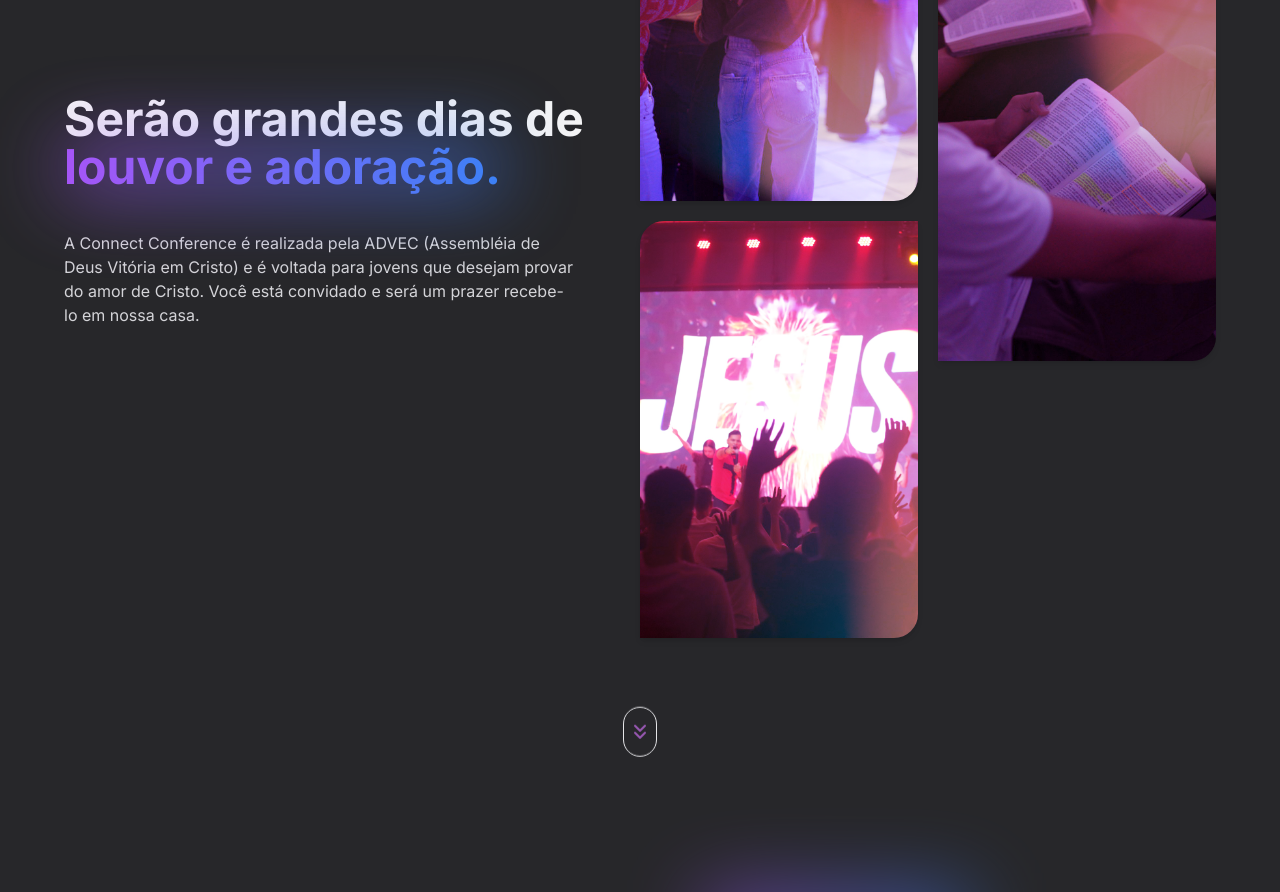
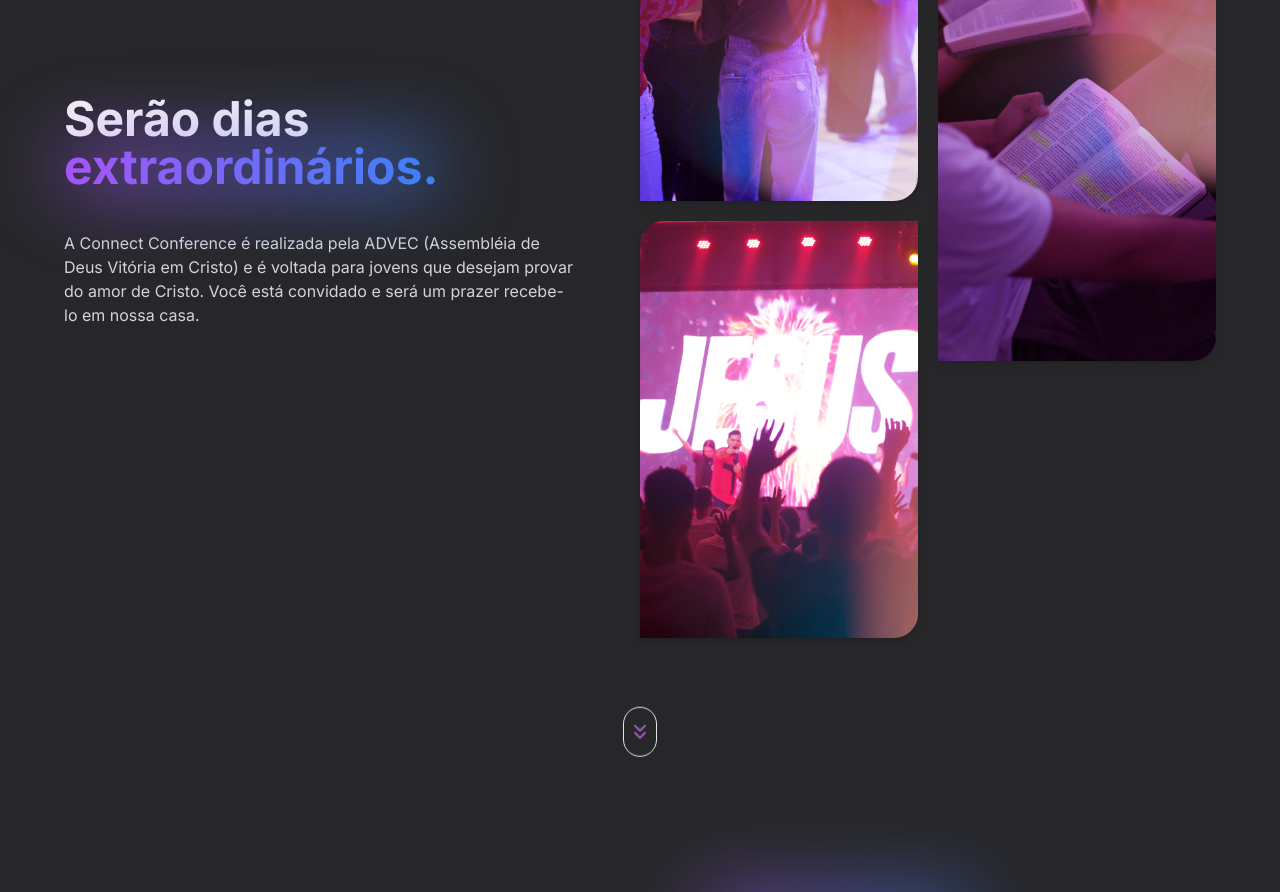
Before and after one commit to pelucs/connect, a Next.js app: page / in a window 1280 px wide. Shown: the part 1080-1972 px from the top of the page. Built offline with nearby package versions, Linux system fonts and the light colour scheme; a web font is replaced by a local one.

Commit message:
Update AboutConference.tsx

```diff
--- a/src/components/AboutConference.tsx
+++ b/src/components/AboutConference.tsx
@@ -12,9 +12,9 @@ export default () => {
       <div className="w-full grid grid-cols-1 md:grid-cols-2">
         <div className="flex flex-col justify-center">
           <strong className="text-3xl md:text-5xl leading-tight">
-            Serão grandes dias de <br/>
+            Serão dias <br/>
 
-            <TextGradient title="louvor e adoração."/>
+            <TextGradient title="extraordinários."/>
           </strong>
 
           <p className="mt-5 md:mt-10 w-full max-w-lg text-zinc-300">
```
